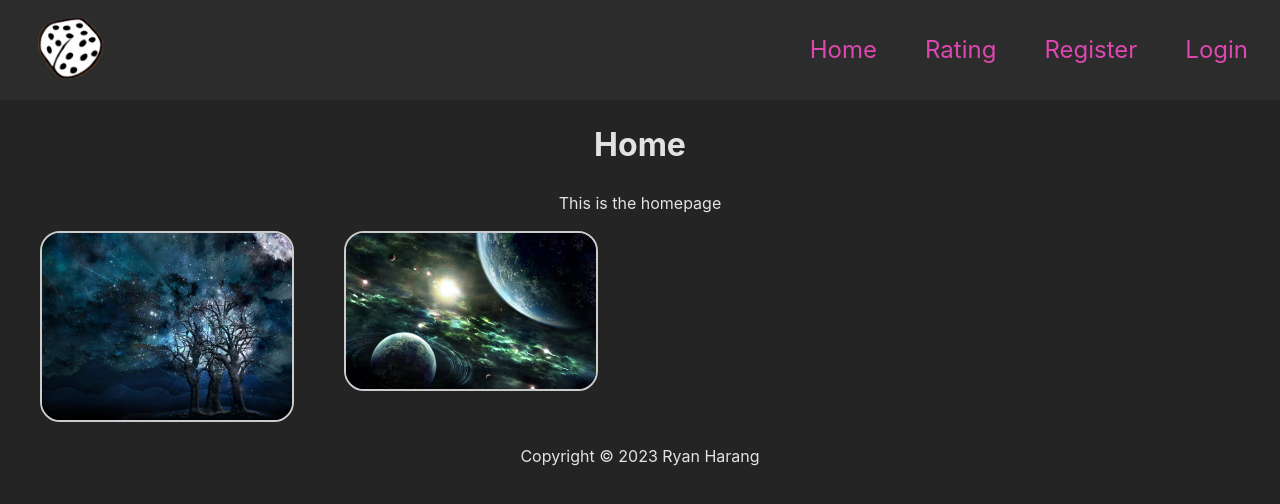
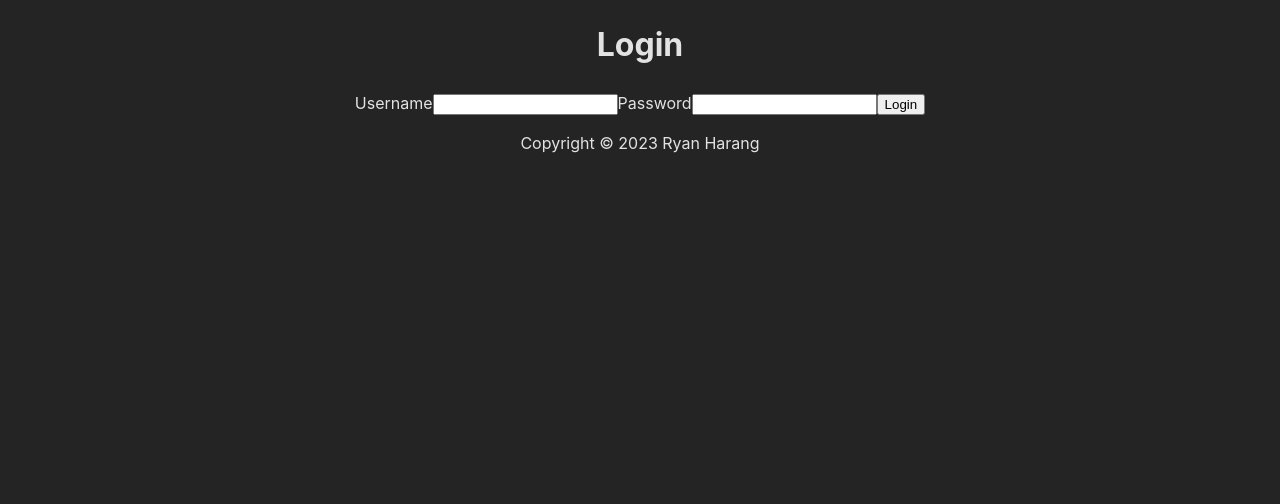
Before and after one commit to RyanHarang/game-rating, a React (Vite) app in the folder frontend/: page / in a window 1280 px wide. Shown: the top 504 px of the page. Built offline with nearby package versions, Linux system fonts and the light colour scheme.

Commit message:
Forced login to enter home page

```diff
--- a/frontend/src/App.jsx
+++ b/frontend/src/App.jsx
@@ -1,5 +1,10 @@
 import React from "react";
-import { BrowserRouter as Router, Route, Routes } from "react-router-dom";
+import {
+  BrowserRouter as Router,
+  Route,
+  Routes,
+  useNavigate,
+} from "react-router-dom";
 import "./App.css";
 import Home from "./pages/Home";
 import Register from "./pages/Register";
@@ -9,16 +14,31 @@ import GameDetails from "./pages/GameDetails";
 import Header from "./components/Header";
 import Footer from "./components/Footer";
 
+// Separate component for navigation
+const Navigation = () => {
+  const navigate = useNavigate();
+
+  // Function to determine whether to display the header
+  const shouldDisplayHeader = () => {
+    const currentPath = window.location.pathname;
+    // List of paths where the header should not be displayed
+    const pathsWithoutHeader = ["/"];
+    return !pathsWithoutHeader.includes(currentPath);
+  };
+
+  return shouldDisplayHeader() ? <Header /> : null;
+};
+
 export default function App() {
   return (
     <>
       <Router>
-        <Header />
+        <Navigation />
         <Routes>
-          <Route path="/" element={<Home />} />
+          <Route path="/" element={<Login />} />
+          <Route path="home" element={<Home />} />
           <Route path="rating" element={<Rating />} />
           <Route path="register" element={<Register />} />
-          <Route path="login" element={<Login />} />
           <Route path="game" element={<GameDetails />} />
           <Route path="game/:id" element={<GameDetails />} />
         </Routes>
--- a/frontend/src/components/Header.jsx
+++ b/frontend/src/components/Header.jsx
@@ -8,7 +8,7 @@ export default function Header() {
       <img className="logo" src={Logo}></img>
       <ul>
         <li>
-          <Link to="/" className="link">
+          <Link to="home" className="link">
             Home
           </Link>
         </li>
@@ -22,11 +22,6 @@ export default function Header() {
             Register
           </Link>
         </li>
-        <li>
-          <Link to="login" className="link">
-            Login
-          </Link>
-        </li>
       </ul>
     </nav>
   );
--- a/frontend/src/pages/Login.jsx
+++ b/frontend/src/pages/Login.jsx
@@ -1,7 +1,9 @@
 import React, { useState } from "react";
 import axios from "axios";
+import { useNavigate } from "react-router-dom";
 
 export default function Login() {
+  const navigate = useNavigate();
   const [username, setUsername] = useState("");
   const [password, setPassword] = useState("");
   const [error, setError] = useState("");
@@ -19,6 +21,9 @@ export default function Login() {
 
       if (response.data.message) {
         setError(<p className="success">{response.data.message}</p>);
+        setTimeout(() => {
+          navigate("/home");
+        }, 1000);
       } else {
         setError(<p className="error">{response.data.error}</p>);
       }
```
